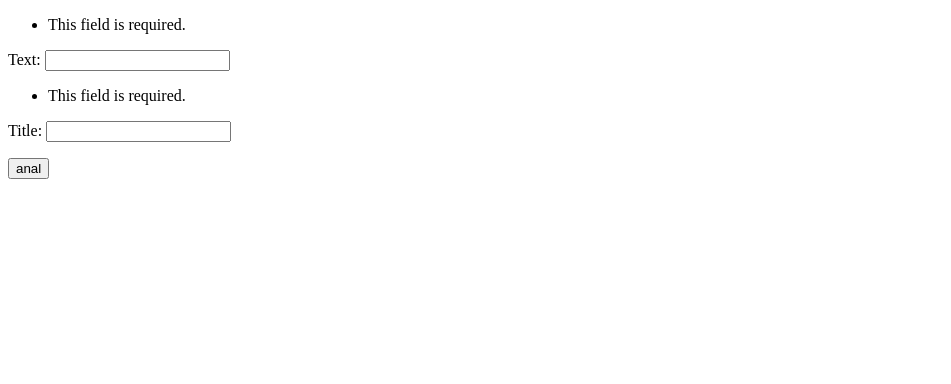
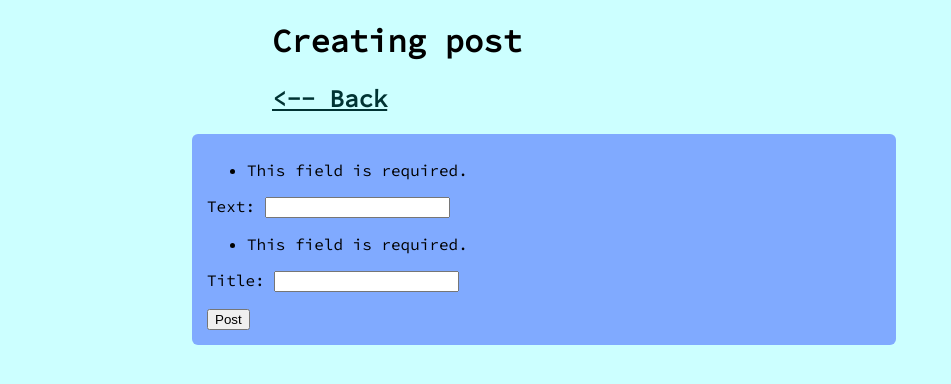
Before and after one commit to Yyr3LL/django-blog, a Django app: page /make_post/ in a window 1280 px wide. Shown: the top 384 px of the page, without its empty margins (0-951 px from the left). Run offline with Django 3.2, Linux system fonts and the light colour scheme.

Commit message:
added css to make_post page

```diff
--- a/project/blog/views.py
+++ b/project/blog/views.py
@@ -1,12 +1,8 @@
 from django.http import HttpResponseRedirect
 from django.shortcuts import render, HttpResponsePermanentRedirect
-
 from django.utils import timezone
-
-
 from .forms import CreatePostForm
 from .models import Post
-import random
 
 
 def make_post(request):
@@ -17,7 +13,7 @@ def make_post(request):
             return HttpResponseRedirect("/post_list/")
         else:
             form = CreatePostForm()
-    return render(request, 'home.html', {'form': form})
+    return render(request, 'create_post.html', {'form': form})
 
 
 def main_page(request):
--- /dev/null
+++ b/project/templates/create_post.html
@@ -0,0 +1,49 @@
+<!DOCTYPE html>
+<html lang="en">
+<head>
+    <meta charset="UTF-8">
+    <title>jopa</title>
+    <link href="https://fonts.googleapis.com/css?family=Source+Code+Pro&display=swap" rel="stylesheet">
+    <style>
+        header {
+            margin-left: 80px;
+            margin-top: 0;
+            margin-bottom: 0;
+            margin-right: 0;
+
+        }
+        body {
+            margin-left: 15%;
+            margin-right: 30%;
+            background-color: #ccffff;
+		    font-family: 'Source Code Pro', monospace;
+        }
+
+        div {
+            background-color: #80aaff;
+            padding-left: 15px;
+            padding-top: 10px;
+            padding-bottom: 15px;
+            border-radius: 6px;
+        }
+        a {
+            color: #003333;
+        }
+    </style>
+</head>
+<body>
+    <header>
+        <h1>Creating post</h1>
+        <a href="/post_list/"><h2><-- Back</h2></a>
+    </header>
+
+    <div>
+        <form method="post">
+            {{ form.as_p }}
+            {% csrf_token %}
+            <button type="submit">Post</button>
+        </form>
+    </div>
+
+</body>
+</html>
--- a/project/templates/home.html
+++ /dev/null
@@ -1,18 +0,0 @@
-<!DOCTYPE html>
-<html lang="en">
-<head>
-    <meta charset="UTF-8">
-    <title>jopa</title>
-</head>
-<body>
-
-    <div>
-        <form method="post">
-            {{ form.as_p }}
-            {% csrf_token %}
-            <button type="submit">anal</button>
-        </form>
-    </div>
-
-</body>
-</html>
--- a/project/templates/posts.html
+++ b/project/templates/posts.html
@@ -28,10 +28,7 @@
     	}
     	.post_el {
     		background-color: #80aaff;
-    		border-top-left-radius: 5px;
-    		border-top-right-radius: 5px;
-			border-bottom-left-radius: 5px;
-			border-bottom-right-radius: 5px;
+			border-radius: 6px;
     	}
     	.post_in {
 		    font-family: 'Open Sans', sans-serif;
```
